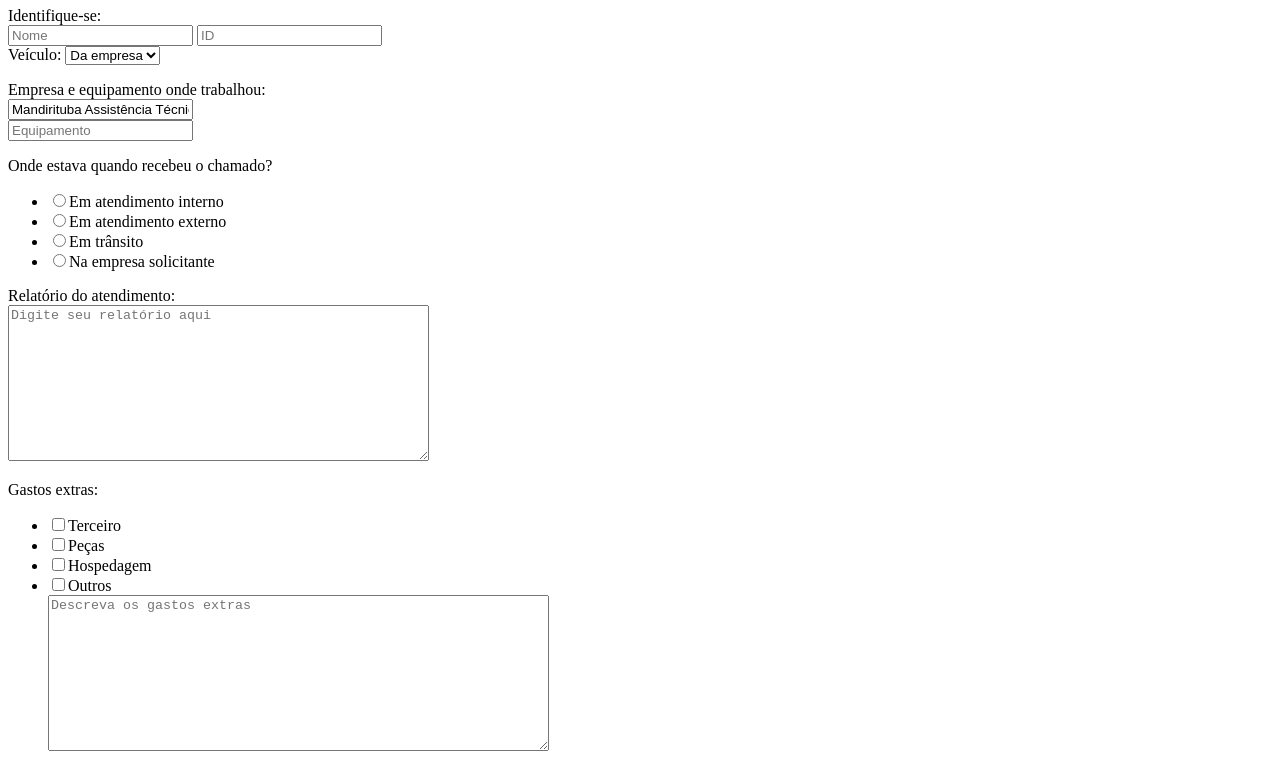
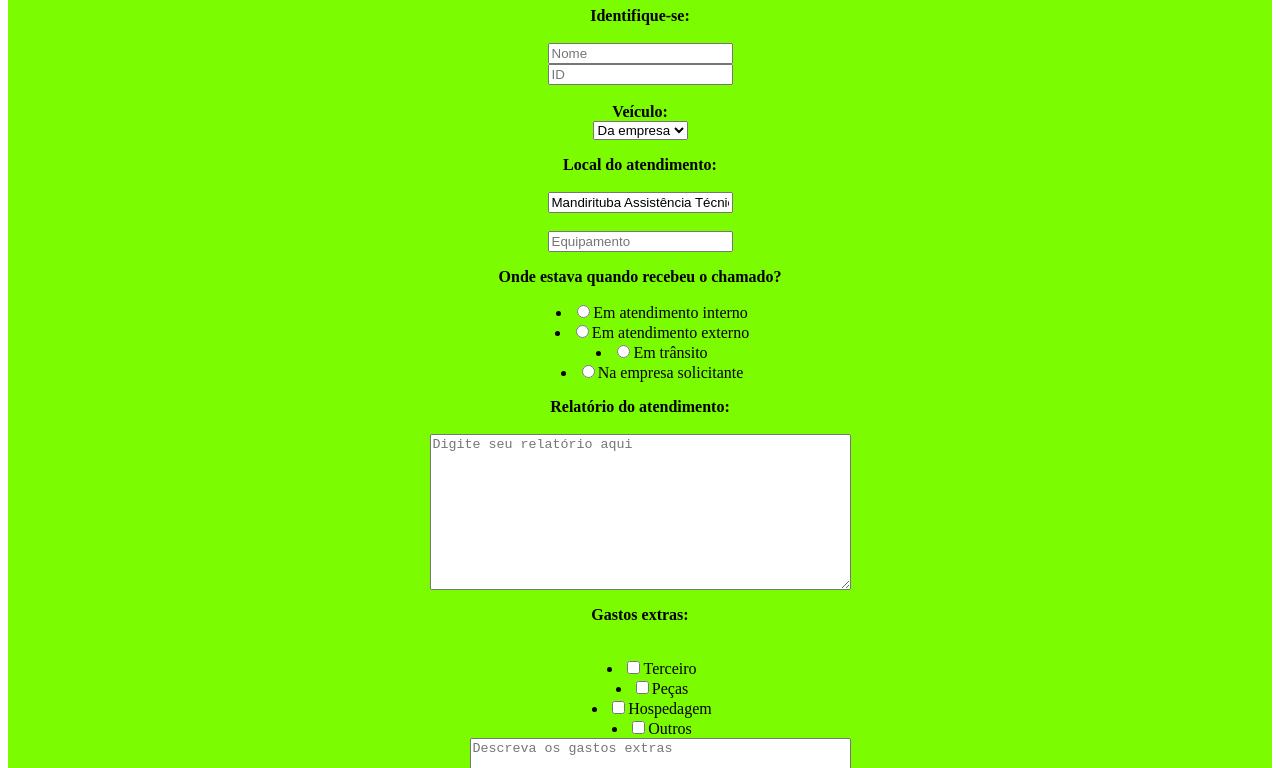
Before and after one commit to Eder-TS/Relatorio-Tecnico, a plain HTML site: page index.html in a window 1280 px wide. Shown: the part 73-841 px from the top of the page. Drawn offline with Linux system fonts and the light colour scheme.

Commit message:
Incremento no CSS

```diff
--- a/index.html
+++ b/index.html
@@ -7,35 +7,62 @@
     <title>Relatório Técnico</title>
 
     <style>
+        #corpo{
+            background-color: lawngreen;
+        }
+
         h1{
-            background-color: aqua;
+            text-align: center;
         }
+
+        label{
+            font-size: 16px;
+            font-weight: bold;
+        }
+
+        .centralizar{
+            display: flex;
+            flex-direction: column;
+            align-items: center;
+        }
+
+        #botoes{
+            display: flex;
+            flex-direction: column;
+            align-items: center;
+        }
+
+        button:hover{
+            background-color: red;
+        }
+
     </style>
 </head>
 <body>
+    <div id="corpo">
         <header>
             <h1>Bem-vindo à página de envio de relatório técnico!</h1>
         </header>
-    <form action="https://formspree.io/f/mwkgvqej" method="POST">
-        <p>
-            <label>Identifique-se:</label><br>
+        <form id="formulario" action="https://formspree.io/f/mwkgvqej" method="POST">
+            <p class="centralizar">
+                <label class="labels">Identifique-se:</label><br>
                 <input type="text" placeholder="Nome" name="nome">
                 <input type="number" placeholder="ID" name="ID" required><br>
-            <label>Veículo:</label>
+                <label class="labels">Veículo:</label>
                 <select name="veiculo">
                     <option>Nenhum</option>
                     <option selected>Da empresa</option>
                     <option>Próprio</option>
                 </select>
             </p>
-        <p>
-            <label>Empresa e equipamento onde trabalhou:</label><br>
+            <p class="centralizar">
+                <label class="labels">Local do atendimento:</label><br>
                 <input type="text" placeholder="Nome da empresa" name="empresa" value="Mandirituba Assistência Técnica" required><br>
                 <input type="text" placeholder="Equipamento" name="equipamento" required>
             </p>
-        <p>
-            <label>Onde estava quando recebeu o chamado?</label>
-            <ul>
+            <p class="centralizar">
+                <label class="labels">Onde estava quando recebeu o chamado?</label>
+                <ul class="centralizar">
                     <li><input type="radio" name="deslocamento" value="interno">Em atendimento interno</li>
                     <li><input type="radio" name="deslocamento" value="externo">Em atendimento externo</li>
                     <li><input type="radio" name="deslocamento" value="transito">Em trânsito</li>
@@ -43,22 +70,25 @@
                 </ul>
 
             </p>
-        <p>
-            <label>Relatório do atendimento:</label><br>
+            <p class="centralizar">
+                <label class="labels">Relatório do atendimento:</label><br>
                 <textarea placeholder="Digite seu relatório aqui" name="relatorio" cols="50" rows="10" required></textarea>
             </p>
-        <p>
-            <label>Gastos extras:</label><br>
-            <ul>
+            <p class="centralizar">
+                <label class="labels">Gastos extras:</label><br>
+                <ul class="centralizar">
                     <li><input type="checkbox" name="terceiro" value="extras">Terceiro</li>
                     <li><input type="checkbox" name="pecas" value="extras">Peças</li>
                     <li><input type="checkbox" name="hospedagem" value="extras">Hospedagem</li>
                     <li><input type="checkbox" name="outros" value="extras">Outros</li>
-                <textarea placeholder="Descreva os gastos extras" name="descricaoextras" cols="60" rows="10"></textarea>
+                    <textarea placeholder="Descreva os gastos extras" name="descricaoextras" cols="45" rows="10"></textarea>
                 </ul>
             </p>
+            <div id="botoes">
                 <button type="submit">Enviar</button><br><br><br>
                 <button type="reset">Limpar tudo</button>
+            </div>
         </form>
+    </div>
 </body>
 </html>
```
Lines whose indentation alone changed are shown as unchanged.
